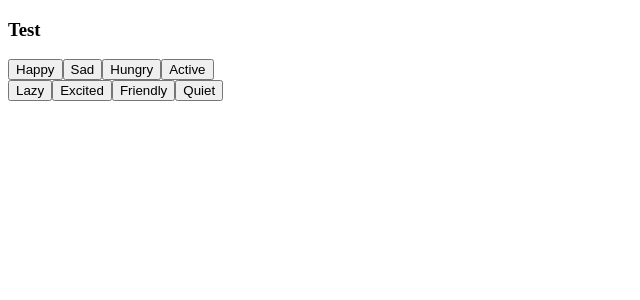
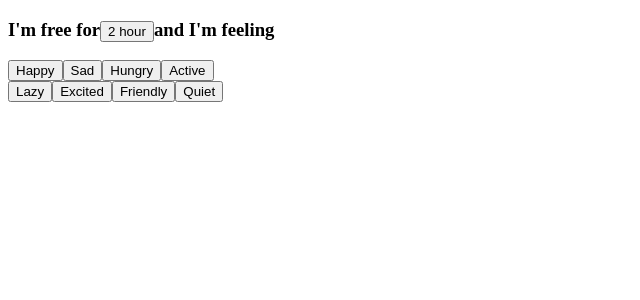
Before and after one commit to estella97/DailyPlanner, a React (Create React App) app in the folder client/: page / in a window 1280 px wide. Shown: the top 300 px of the page, without its empty margins (0-640 px from the left). Built offline with nearby package versions, Linux system fonts and the light colour scheme.

Commit message:
modified time component

```diff
--- a/client/src/App.js
+++ b/client/src/App.js
@@ -1,5 +1,5 @@
 import React from 'react';
-import Time from './components/time'
+import Time from './components/time/time'
 import Feelings from './components/feelings/buttons'
 
 function App() {
--- a/client/src/components/time.js
+++ /dev/null
@@ -1,12 +0,0 @@
-import React from "react";
-import { connect } from "react-redux";
-
-class Todo extends React.Component {
-    render() {
-        return (
-            <h3>Test</h3>
-        )
-    }
-}
-
-export default connect()(Todo);
--- /dev/null
+++ b/client/src/components/time/time.js
@@ -0,0 +1,33 @@
+import React from "react";
+import { connect } from "react-redux";
+
+class time extends React.Component {
+    render() {
+        return (
+            <h3>I'm free for
+                <button>2 hour</button>
+                and I'm feeling
+            </h3>
+        )
+    }
+}
+
+export default connect()(time);
+
+// import React from "react";
+// import { MuiPickersUtilsProvider, InlineDatePicker } from "material-ui-pickers";
+// import DateFnsUtils from "@date-io/date-fns";
+
+// function Time() {
+//     return (
+//         <MuiPickersUtilsProvider utils={DateFnsUtils}>
+//             <div className="App">
+//             <h1>Hello CodeSandbox</h1>
+//             <h2>Start editing to see some magic happen!</h2>
+//             <InlineDatePicker onChange={console.log} value={new Date()} />
+//             </div>
+//         </MuiPickersUtilsProvider>
+//     );
+// }
+
+// export default Time;
```
Also changed, not shown: client/src/components/style.css (added).
